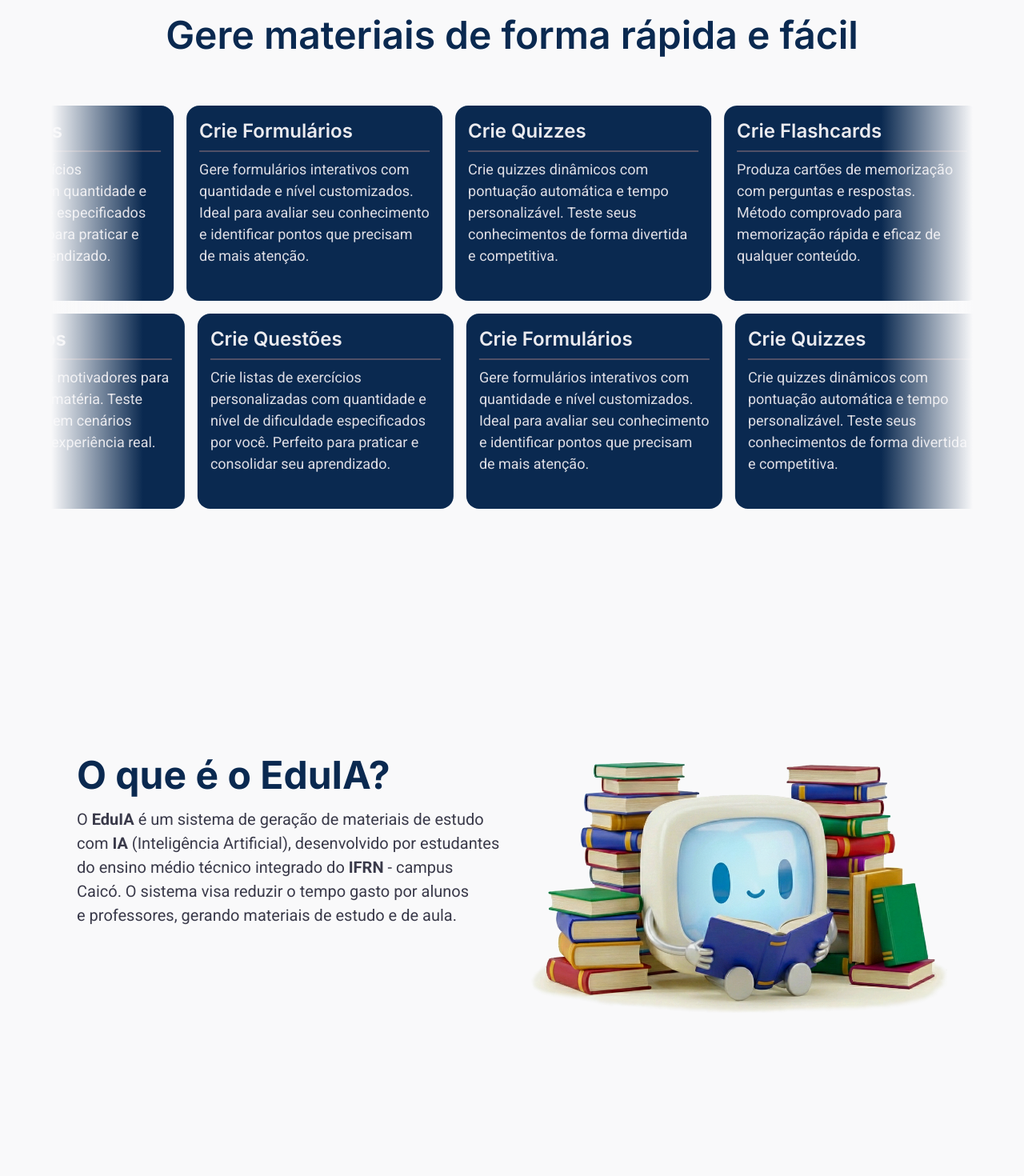
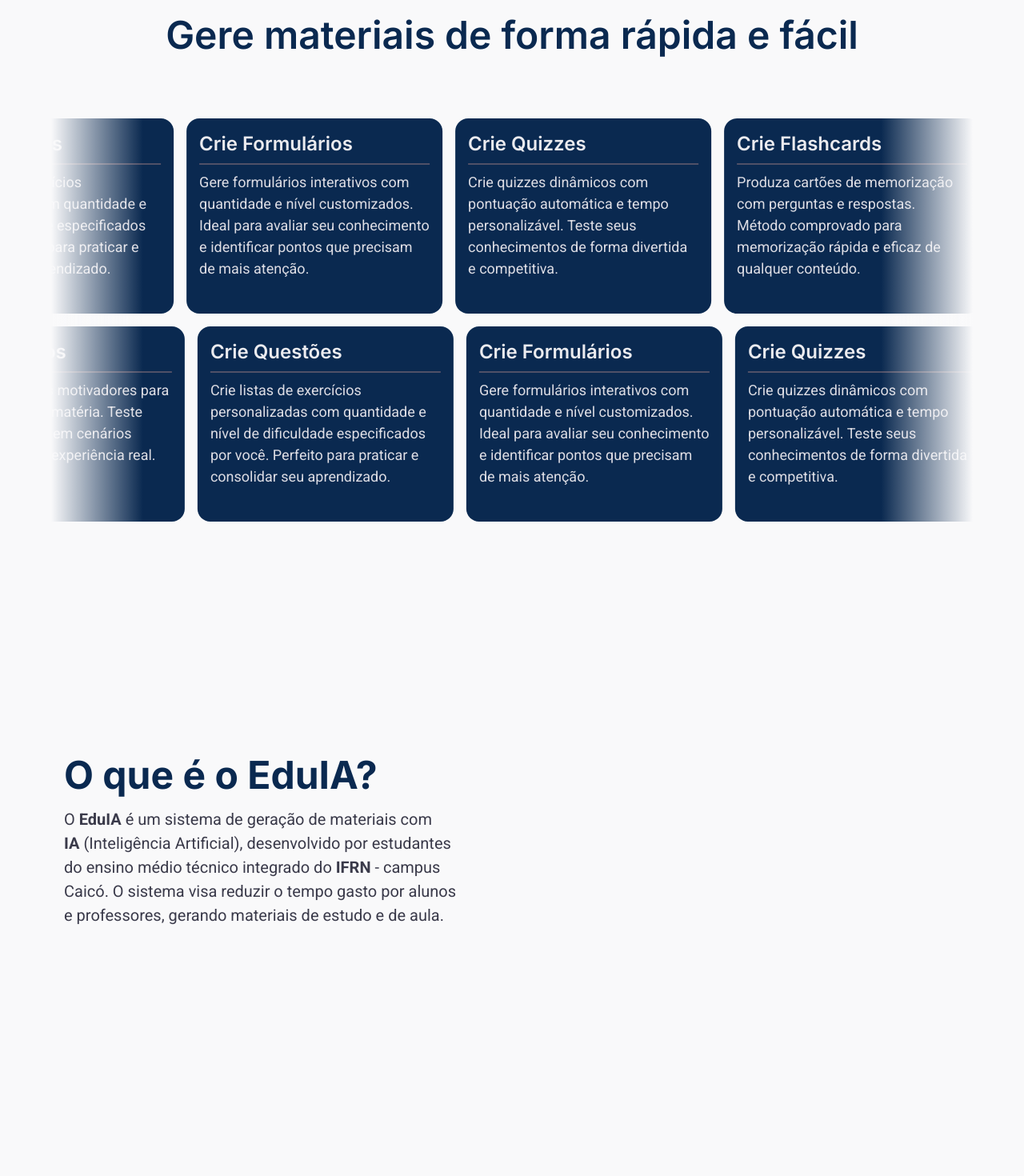
Before and after one commit to Davi-1903/EduIA, a React (Vite) app in the folder client/: page / in a window 1280 px wide. Shown: the part 780-2250 px from the top of the page at 80% size. Built offline with nearby package versions, Linux system fonts and the light colour scheme.

Commit message:
style: adicionar animações

```diff
--- a/client/src/globals.css
+++ b/client/src/globals.css
@@ -177,6 +177,22 @@
     animation: animate-carrossel 120s linear infinite reverse;
 }
 
+@utility animate-emerge-up {
+    animation: animation-emerge-up 1s 250ms ease forwards;
+}
+
+@utility animate-emerge-down {
+    animation: animation-emerge-down 1s 250ms ease forwards;
+}
+
+@utility animate-emerge-left {
+    animation: animation-emerge-left 1s 250ms ease forwards;
+}
+
+@utility animate-emerge-right {
+    animation: animation-emerge-right 1s 250ms ease forwards;
+}
+
 @keyframes animate-carrossel {
     from {
         transform: translateX(0);
@@ -186,3 +202,51 @@
         transform: translateX(-100%);
     }
 }
+
+@keyframes animation-emerge-up {
+    from {
+        transform: translateY(-1rem);
+        opacity: 0;
+    }
+
+    to {
+        transform: none;
+        opacity: 1;
+    }
+}
+
+@keyframes animation-emerge-down {
+    from {
+        transform: translateY(1rem);
+        opacity: 0;
+    }
+
+    to {
+        transform: none;
+        opacity: 1;
+    }
+}
+
+@keyframes animation-emerge-left {
+    from {
+        transform: translateX(-1rem);
+        opacity: 0;
+    }
+
+    to {
+        transform: none;
+        opacity: 1;
+    }
+}
+
+@keyframes animation-emerge-right {
+    from {
+        transform: translateX(1rem);
+        opacity: 0;
+    }
+
+    to {
+        transform: none;
+        opacity: 1;
+    }
+}
--- a/client/src/pages/unprotected/landingpage/components/about/index.jsx
+++ b/client/src/pages/unprotected/landingpage/components/about/index.jsx
@@ -1,19 +1,47 @@
+import { useEffect, useRef, useState } from 'react';
 import Mascote from '/assets/mascote/landingpage_sobre.png';
 
 export default function LandingPageAbout() {
+    const [isEmerge, setEmerge] = useState(false);
+    const sectionRef = useRef(null);
+
+    useEffect(() => {
+        const observer = new IntersectionObserver(
+            entris => {
+                entris.forEach(entry => {
+                    if (entry.isIntersecting) {
+                        setEmerge(true);
+                        observer.unobserve(entry.target);
+                    }
+                });
+            },
+            { threshold: 0.5 },
+        );
+
+        if (sectionRef.current) observer.observe(sectionRef.current);
+        return () => observer.disconnect();
+    }, []);
+
     return (
-        <section className='bg-color4-200 flex flex-wrap items-center justify-center gap-8 px-8 py-32 md:min-h-screen md:p-24 md:pt-0'>
-            <article className='max-w-200 flex-2 basis-80'>
+        <section
+            ref={sectionRef}
+            className='bg-color4-200 flex flex-wrap items-center justify-center gap-8 px-8 py-32 md:min-h-screen md:p-24 md:pt-0'
+        >
+            <article
+                className={`max-w-200 flex-2 basis-80 -translate-x-4 opacity-0 ${isEmerge ? 'animate-emerge-left' : ''}`}
+            >
                 <h2 className='text-color2-200 font-primary mb-4 text-4xl font-bold md:text-5xl'>O que é o EduIA?</h2>
                 {/* Talvez usar outro texto */}
                 <p className='text-md text-color3-100 font-secundary text-balance md:text-xl/normal'>
-                    O <strong>EduIA</strong> é um sistema de geração de materiais de estudo com <strong>IA</strong>{' '}
-                    (Inteligência Artificial), desenvolvido por estudantes do ensino médio técnico integrado do{' '}
-                    <strong>IFRN</strong> - campus Caicó. O sistema visa reduzir o tempo gasto por alunos e professores,
-                    gerando materiais de estudo e de aula.
+                    O <strong>EduIA</strong> é um sistema de geração de materiais com <strong>IA</strong> (Inteligência
+                    Artificial), desenvolvido por estudantes do ensino médio técnico integrado do <strong>IFRN</strong>{' '}
+                    - campus Caicó. O sistema visa reduzir o tempo gasto por alunos e professores, gerando materiais de
+                    estudo e de aula.
                 </p>
             </article>
-            <article className='hidden max-w-200 flex-1 basis-80 md:block'>
+            <article
+                className={`hidden max-w-200 flex-1 basis-80 translate-x-4 opacity-0 md:block ${isEmerge ? 'animate-emerge-right' : ''}`}
+            >
                 {/* Adicionar uma imagem que tem a ver com o projeto */}
                 <img src={Mascote} alt='Mascote' className='mx-auto max-w-130' />
             </article>
--- a/client/src/pages/unprotected/landingpage/components/materiais/index.jsx
+++ b/client/src/pages/unprotected/landingpage/components/materiais/index.jsx
@@ -1,6 +1,9 @@
+import { useEffect, useRef, useState } from 'react';
 import Card from '../../../../../components/card';
 
 export default function LandingPageMateriais() {
+    const [isEmerge, setEmerge] = useState(false);
+    const sectionRef = useRef(null);
     const materiais = [
         {
             id: 1,
@@ -64,14 +67,33 @@
         },
     ];
 
+    useEffect(() => {
+        const observer = new IntersectionObserver(
+            entris => {
+                entris.forEach(entry => {
+                    if (entry.isIntersecting) {
+                        setEmerge(true);
+                        observer.unobserve(entry.target);
+                    }
+                });
+            },
+            { threshold: 0.4 },
+        );
+
+        if (sectionRef.current) observer.observe(sectionRef.current);
+        return () => observer.disconnect();
+    }, []);
+
     return (
         <>
             {/* Não sei se ficou muito bom. Tem alguns detalhes para alterar */}
-            <section className='bg-color4-200 p-8 md:p-16 md:pt-0'>
-                <h2 className='font-primary text-color2-200 mb-16 text-4xl font-semibold md:text-center md:text-5xl'>
-                    Gere materiais de forma rápida e fácil
-                </h2>
-                <article className='slide-container'>
+            <section ref={sectionRef} className='bg-color4-200 p-8 md:p-16 md:pt-0'>
+                <article className={`mb-16 opacity-0 ${isEmerge ? 'animate-emerge-up' : ''}`}>
+                    <h2 className='font-primary text-color2-200 text-4xl font-semibold md:text-center md:text-5xl'>
+                        Gere materiais de forma rápida e fácil
+                    </h2>
+                </article>
+                <article className={`slide-container translate-y-4 opacity-0 ${isEmerge ? 'animate-emerge-down' : ''}`}>
                     <article className='scrollbar-hide flex overflow-x-auto'>
                         <article className='animate-carrossel flex w-fit gap-4 pr-4'>
                             {materiais.map(material => (
--- a/client/src/pages/unprotected/landingpage/components/welcome/index.jsx
+++ b/client/src/pages/unprotected/landingpage/components/welcome/index.jsx
@@ -1,12 +1,33 @@
+import { useEffect, useRef, useState } from 'react';
 import { Link } from 'react-router-dom';
 import Mascote from '/assets/mascote/landingpage_welcome.png';
 
 export default function LandingPageWelcome() {
+    const [isEmerge, setEmerge] = useState(false);
+    const sectionRef = useRef(null);
+
+    useEffect(() => {
+        const observer = new IntersectionObserver(entris => {
+            entris.forEach(entry => {
+                if (entry.isIntersecting) {
+                    setEmerge(true);
+                    observer.unobserve(entry.target);
+                }
+            });
+        });
+
+        if (sectionRef.current) observer.observe(sectionRef.current);
+        return () => observer.disconnect();
+    }, []);
+
     return (
         <>
             {/* Adicionar um background diferente. Quem sabe o tal do mascote */}
-            <section className='bg-color4-200 flex w-full items-center justify-center p-12 pt-24 md:min-h-screen md:px-16 md:py-32'>
-                <article>
+            <section
+                ref={sectionRef}
+                className='bg-color4-200 flex w-full items-center justify-center p-12 pt-24 md:min-h-screen md:px-16 md:py-32'
+            >
+                <article className={`-translate-x-4 opacity-0 ${isEmerge ? 'animate-emerge-left' : ''}`}>
                     <h1 className='font-primary title-welcome mb-4 max-w-300 pb-2 text-4xl font-bold text-balance md:text-5xl md:font-semibold lg:text-6xl'>
                         Aprenda de forma inteligente e personalizada
                     </h1>
@@ -20,7 +41,9 @@
                         </button>
                     </Link>
                 </article>
-                <article className='hidden xl:block'>
+                <article
+                    className={`hidden translate-x-4 opacity-0 xl:block ${isEmerge ? 'animate-emerge-right' : ''}`}
+                >
                     <img src={Mascote} alt='Mascote' className='mx-auto max-w-130' />
                 </article>
             </section>
```
